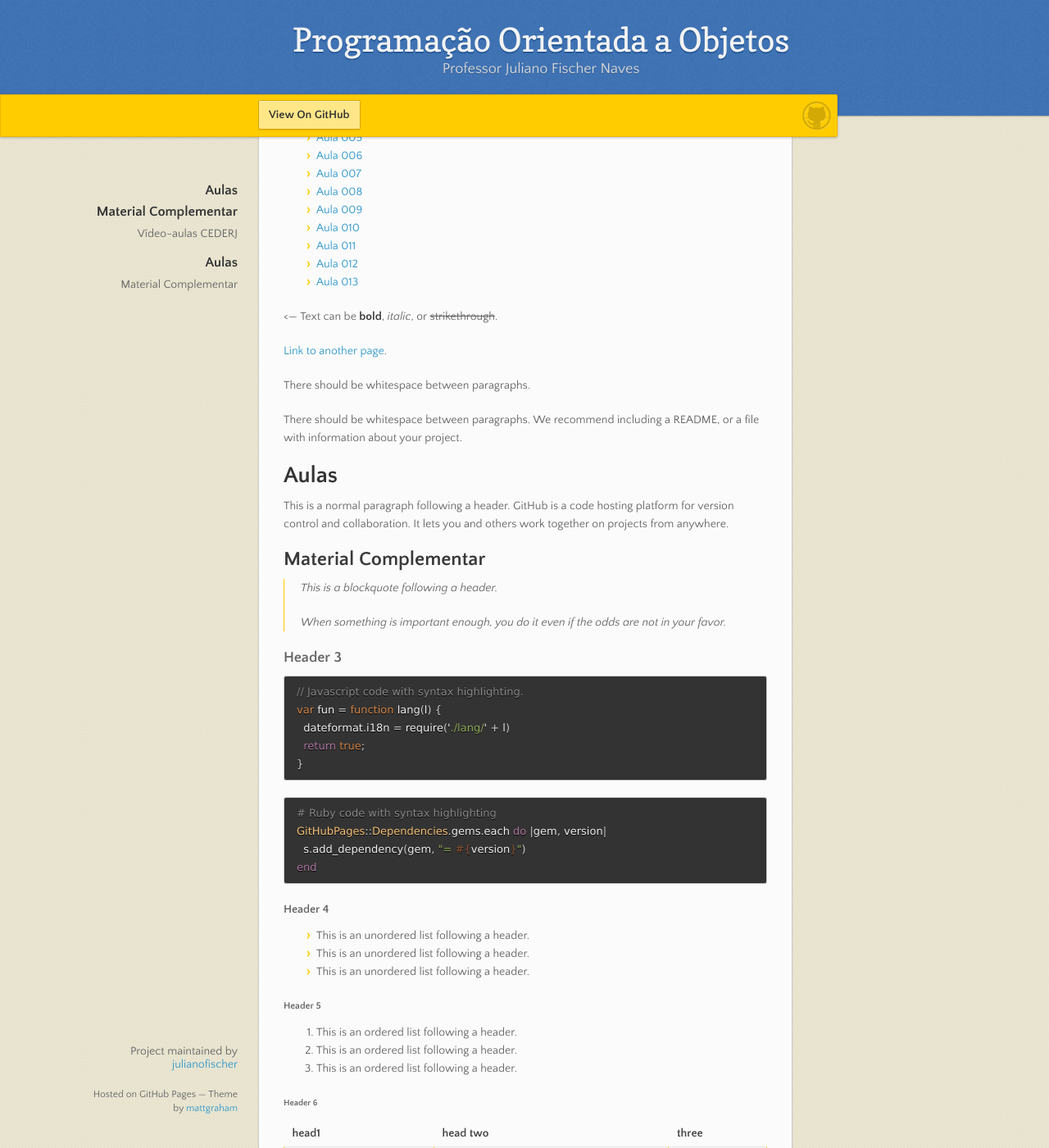
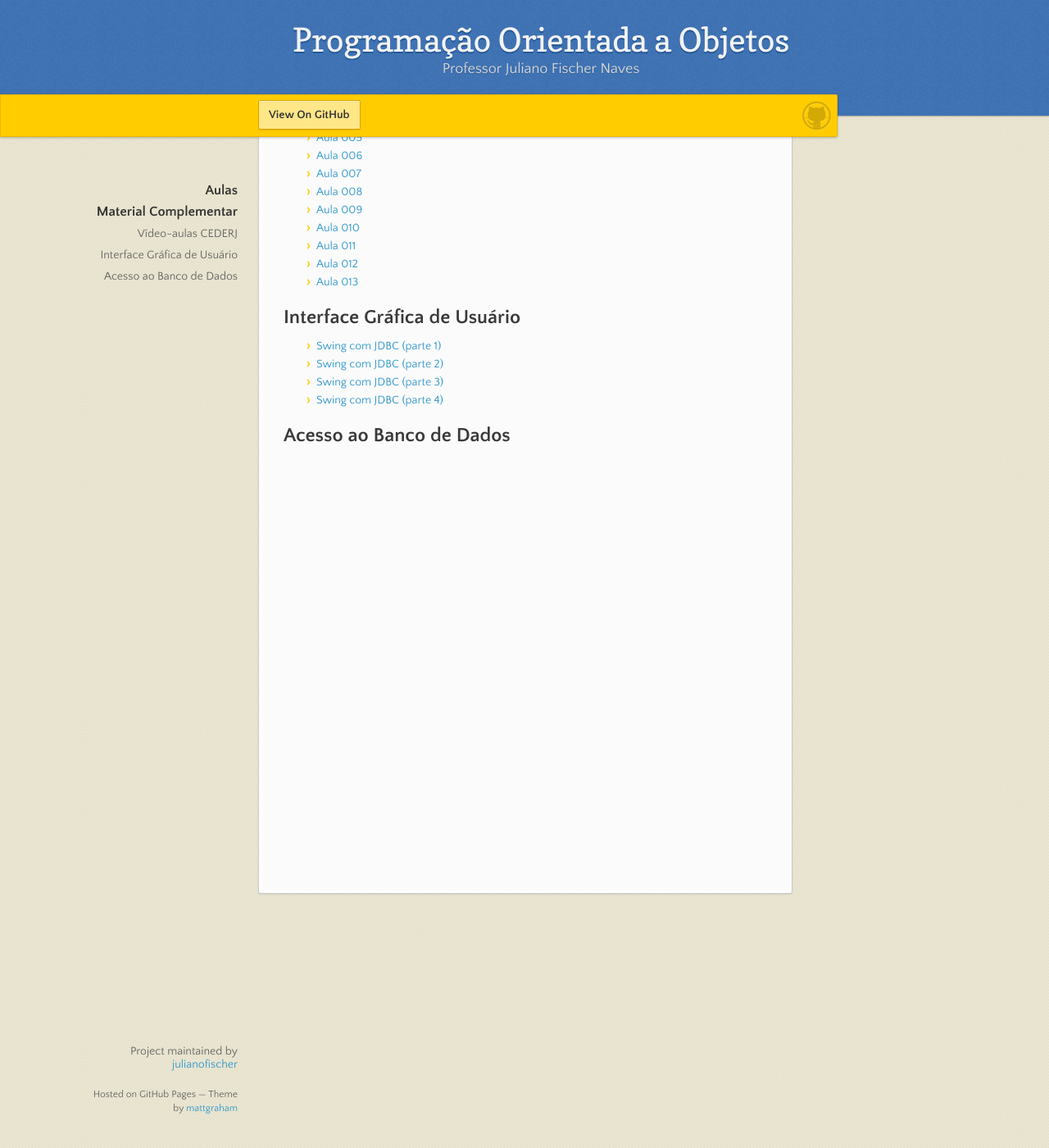
Before and after one commit to julianofischer/poo_vilhena_2017, a Jekyll site: the page built from index.md, in a window 1280 px wide and 1400 px high, scrolled down 270 px. Shown: the whole window at 82% size. Built offline with Jekyll 4.4.1, drawn with Linux system fonts in a browser that asks for light colours; nearby versions of some CDN libraries; our own code applies the rules of GitHub Pages for plain Markdown files; some of the changed text lies outside the part shown.

Commit message:
material complementar

````diff
--- a/index.md
+++ b/index.md
@@ -20,125 +20,10 @@ layout: default
  - [Aula 012](http://videoaula.rnp.br/v.php?f=/cederj/sistemas_comp/ead05021/Aula_012/Aula_012.xml)
  - [Aula 013](http://videoaula.rnp.br/v.php?f=/cederj/sistemas_comp/ead05021/Aula_013/Aula_013.xml)
 
+## [](#gui)Interface Gráfica de Usuário
+ - [Swing com JDBC (parte 1)](pdfs/jdbc/Swing com JDBC1.pdf)
+ - [Swing com JDBC (parte 2)](pdfs/jdbc/Swing com JDBC2.pdf)
+ - [Swing com JDBC (parte 3)](pdfs/jdbc/Swing com JDBC3.pdf)
+ - [Swing com JDBC (parte 4)](pdfs/jdbc/Swing com JDBC4.pdf)
 
-<---
-Text can be **bold**, _italic_, or ~~strikethrough~~.
-
-[Link to another page](another-page).
-
-There should be whitespace between paragraphs.
-
-There should be whitespace between paragraphs. We recommend including a README, or a file with information about your project.
-
-# [](#header-1)Aulas
-
-This is a normal paragraph following a header. GitHub is a code hosting platform for version control and collaboration. It lets you and others work together on projects from anywhere.
-
-## [](#header-2)Material Complementar
-
-> This is a blockquote following a header.
->
-> When something is important enough, you do it even if the odds are not in your favor.
-
-### [](#header-3)Header 3
-
-```js
-// Javascript code with syntax highlighting.
-var fun = function lang(l) {
-  dateformat.i18n = require('./lang/' + l)
-  return true;
-}
-```
-
-```ruby
-# Ruby code with syntax highlighting
-GitHubPages::Dependencies.gems.each do |gem, version|
-  s.add_dependency(gem, "= #{version}")
-end
-```
-
-#### [](#header-4)Header 4
-
-*   This is an unordered list following a header.
-*   This is an unordered list following a header.
-*   This is an unordered list following a header.
-
-##### [](#header-5)Header 5
-
-1.  This is an ordered list following a header.
-2.  This is an ordered list following a header.
-3.  This is an ordered list following a header.
-
-###### [](#header-6)Header 6
-
-| head1        | head two          | three |
-|:-------------|:------------------|:------|
-| ok           | good swedish fish | nice  |
-| out of stock | good and plenty   | nice  |
-| ok           | good `oreos`      | hmm   |
-| ok           | good `zoute` drop | yumm  |
-
-### There's a horizontal rule below this.
-
-* * *
-
-### Here is an unordered list:
-
-*   Item foo
-*   Item bar
-*   Item baz
-*   Item zip
-
-### And an ordered list:
-
-1.  Item one
-1.  Item two
-1.  Item three
-1.  Item four
-
-### And a nested list:
-
-- level 1 item
-  - level 2 item
-  - level 2 item
-    - level 3 item
-    - level 3 item
-- level 1 item
-  - level 2 item
-  - level 2 item
-  - level 2 item
-- level 1 item
-  - level 2 item
-  - level 2 item
-- level 1 item
-
-### Small image
-
-![](https://assets-cdn.github.com/images/icons/emoji/octocat.png)
-
-### Large image
-
-![](https://guides.github.com/activities/hello-world/branching.png)
-
-
-### Definition lists can be used with HTML syntax.
-
-<dl>
-<dt>Name</dt>
-<dd>Godzilla</dd>
-<dt>Born</dt>
-<dd>1952</dd>
-<dt>Birthplace</dt>
-<dd>Japan</dd>
-<dt>Color</dt>
-<dd>Green</dd>
-</dl>
-
-```
-Long, single-line code blocks should not wrap. They should horizontally scroll if they are too long. This line should be long enough to demonstrate this.
-```
-
-```
-The final element.
-```
--->
+## [](#bd)Acesso ao Banco de Dados
````
Also changed, not shown: 9 other files.
